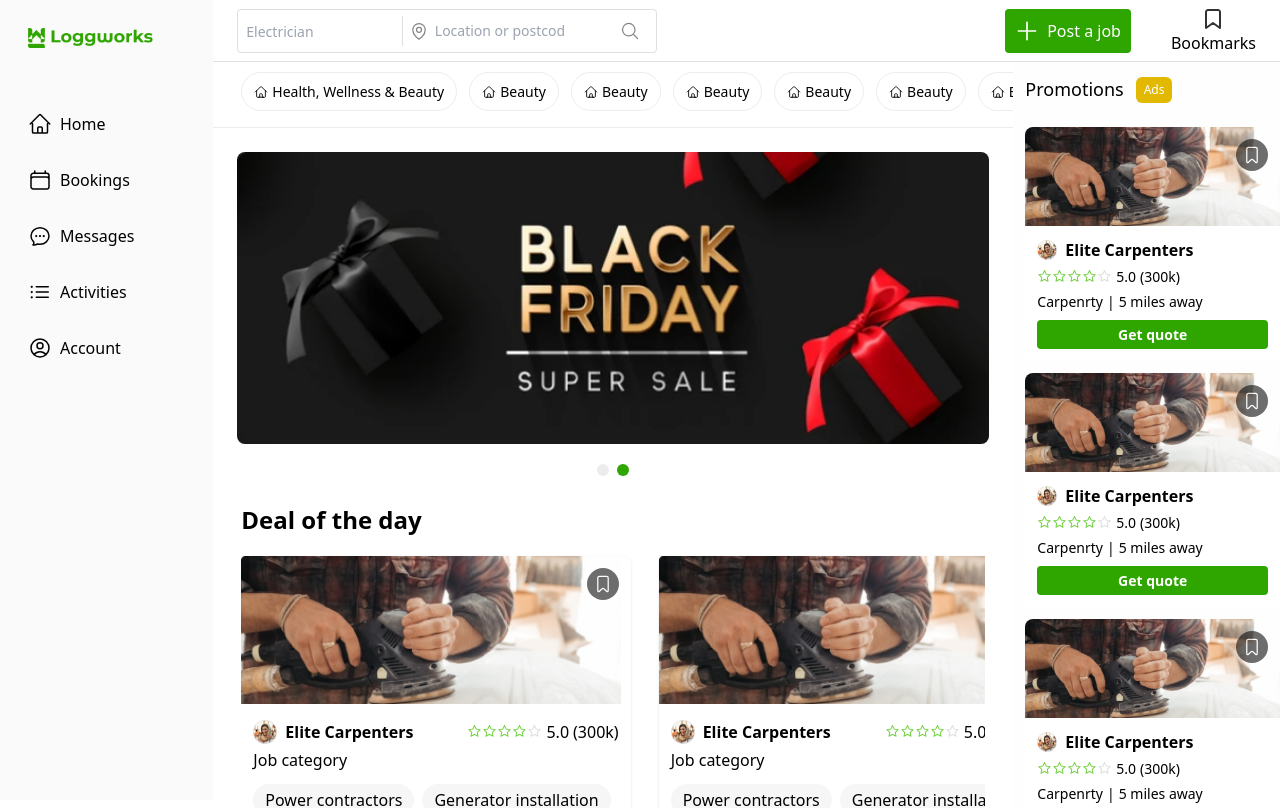
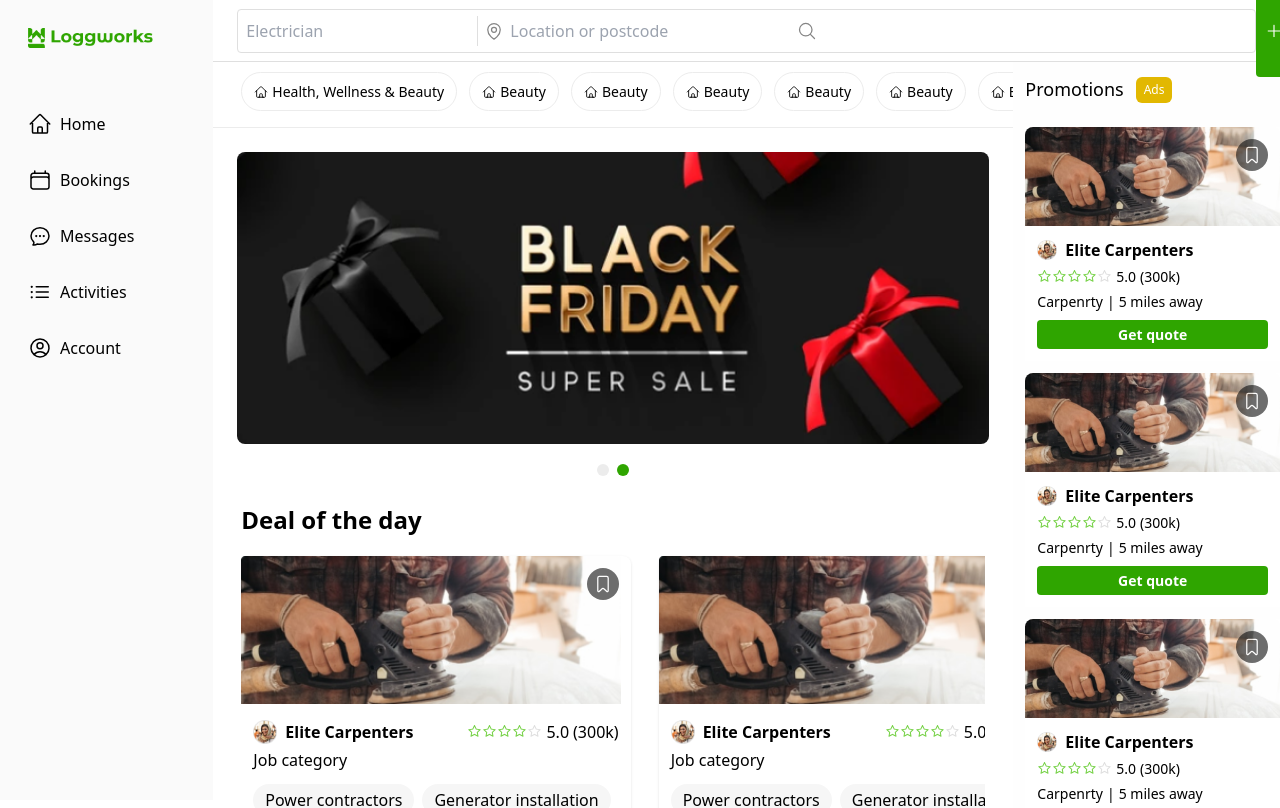
Before and after one commit to Dynamitetechdev/loggworks, a Next.js app: page / in a window 1280 px wide. Shown: the top 808 px of the page. Built offline with nearby package versions, Linux system fonts and the light colour scheme.

Commit message:
Chore: build

```diff
--- a/components/general/locationSearch.tsx
+++ b/components/general/locationSearch.tsx
@@ -139,14 +139,14 @@ const LocationSearch = () => {
   };
 
   return (
-    <div className="location_search max-md:mt-5 max-md:mb-4 w-full md:w-[420px] h-[44px] text-[16px] border border-grey rounded">
+    <div className="location_search max-md:mt-5 max-md:mb-4 w-full md:w-[420px] h-[44px] text-[16px] border border-grey rounded max-w-[100%] min-w-[100%]">
       <form onSubmit={(e) => handleSubmit(e)}>
-        <div className="relative flex items-center w-full text-grey40">
+        <div className="relative flex items-center w-full text-grey40 ">
           <div className="">
             <input
               type="text"
               id="default-search"
-              className="w-full pl-2 text-sm text-gray-900 outline-none"
+              className="w-full pl-2 text-[16px] text-gray-900 outline-none"
               placeholder="Electrician"
               onChange={(e) => handleOnChange(e)}
             />
@@ -159,7 +159,8 @@ const LocationSearch = () => {
               <input
                 type="text"
                 id="default-search"
-                className="w-full outline-none text-sm text-gray-900 md:pr-10"
+                className="
+                w-full outline-none text-gray-900 md:pr-10 text-[16px]"
                 placeholder="Location or postcode"
                 onChange={(e) => handleOnChange(e)}
               />
@@ -176,17 +177,17 @@ const LocationSearch = () => {
         </div>
 
         {openSearch && (
-          <div className="searchDetail max-md:relative">
-            <div className="md:relative">
+          <div className="searchDetail  max-md:bg-modalDrop max-md:h-screen max-md:absolute w-full left-0 px-3">
+            <div className="md:relative bg-modalDrop">
               <div
-                className="md:fixed absolute md:bg-modalDrop z-50 w-full top-[10px] md:top-[60px] left-0 h-full closeBackdrop"
+                className="md:fixed absolute bg-modalDrop z-50 w-full top-[1px] md:top-[60px] left-0 h-full closeBackdrop"
                 onClick={closeBackDrop}
               >
                 <div
                   className="w-full mx-auto text-grey40 closeBackdrop"
                   onClick={closeBackDrop}
                 >
-                  <div className="modal-content relative bg-white w-full md:w-[420px] h-[369px] rounded py-4 shadow dark:bg-gray-700 px-4 md:px-4 md:left-[18%]">
+                  <div className="modal-content relative bg-white md:w-[420px] h-[369px] rounded py-4 shadow dark:bg-gray-700 px-4 md:px-4 md:left-[18%]">
                     <h1 className="text-[16px]">service categories</h1>
                     <div className="md:w-[380px] border-b border-categoriesColor mt-3 text-dark">
                       <div className="flex items-center overflow-x-hidden">
```
